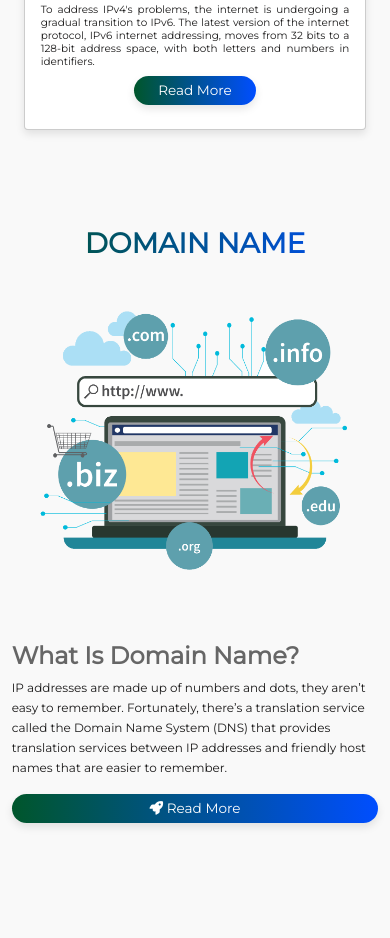
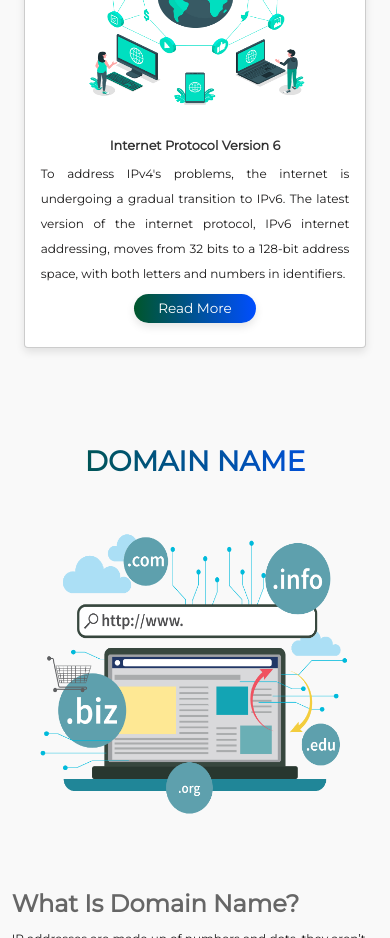
Before and after one commit to geekyari/WEBD-Presentation, a plain HTML site: page index.html in a window 390 px wide. Shown: the part 1966-2904 px from the top of the page. Drawn offline with Linux system fonts and the light colour scheme.

Commit message:
Final push

```diff
--- a/style.css
+++ b/style.css
@@ -181,11 +181,12 @@ header label{
 }
 
 .IPAddress .box-container .box p{
-    font-size: 1.3rem;
+    font-size: 1.5rem;
     color: rgb(27, 26, 26);
     padding-top: 1rem 0;
     text-transform: none;
     text-align: justify;
+    line-height: 25px;
 }
 
 .domainName img{
@@ -235,7 +236,7 @@ header label{
     color: rgb(27, 26, 26);
     padding: 1rem 0;
     text-transform: none;
-    line-height: 2.5rem;
+    line-height: 25px;
 }
 
 .domainName{
@@ -557,7 +558,7 @@ header label{
     }
 }
 
-@media (max-width:450px){
+@media (max-width:451px){
 
     html{
         font-size: 50%
@@ -578,8 +579,8 @@ header label{
     }
 
     .domainName img{
-        width: 50%;
-        height: 371px;
+        width: 60%;
+        height: 401px;
         padding-bottom: -40rem;
     }
 
```
